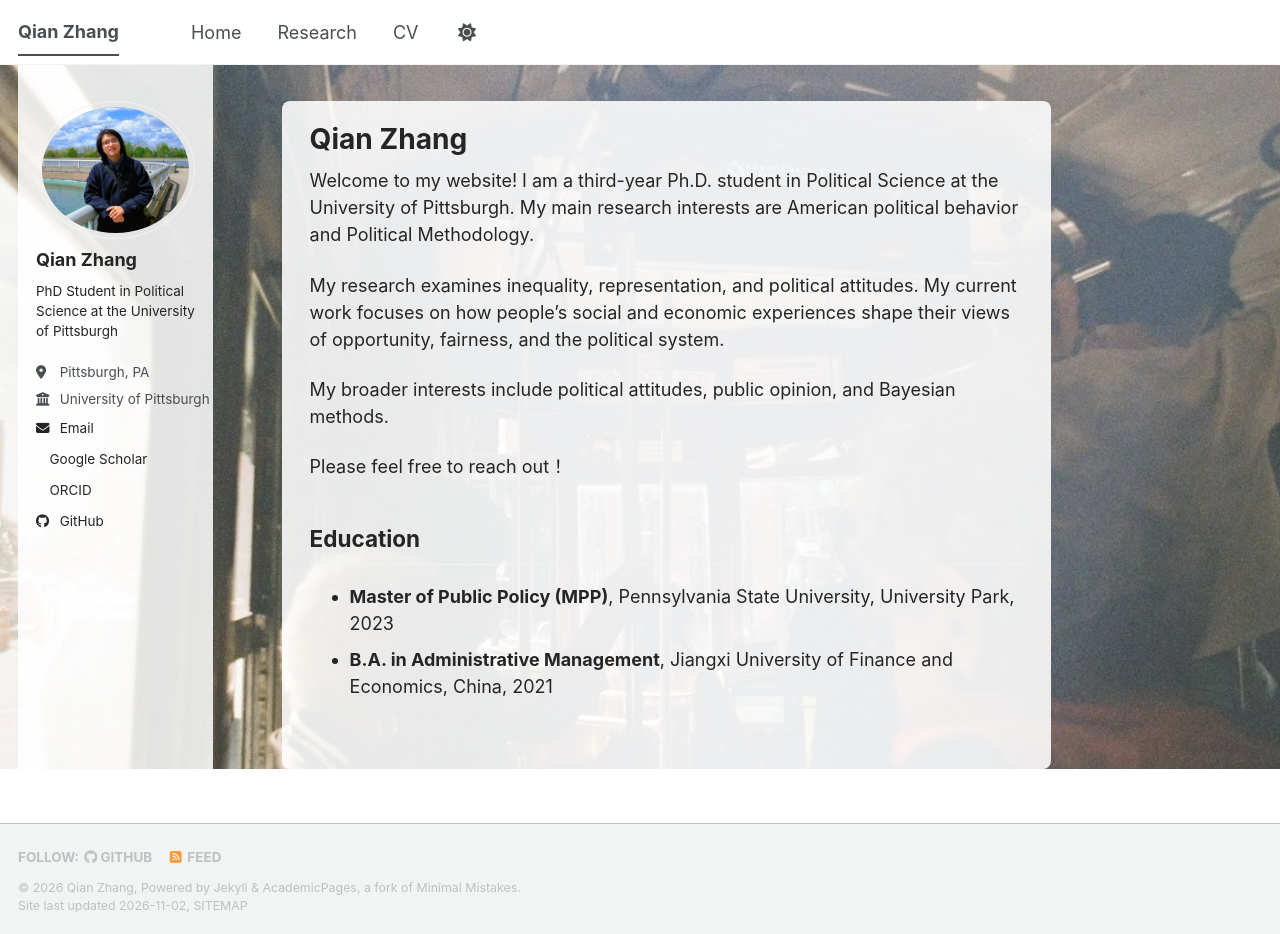
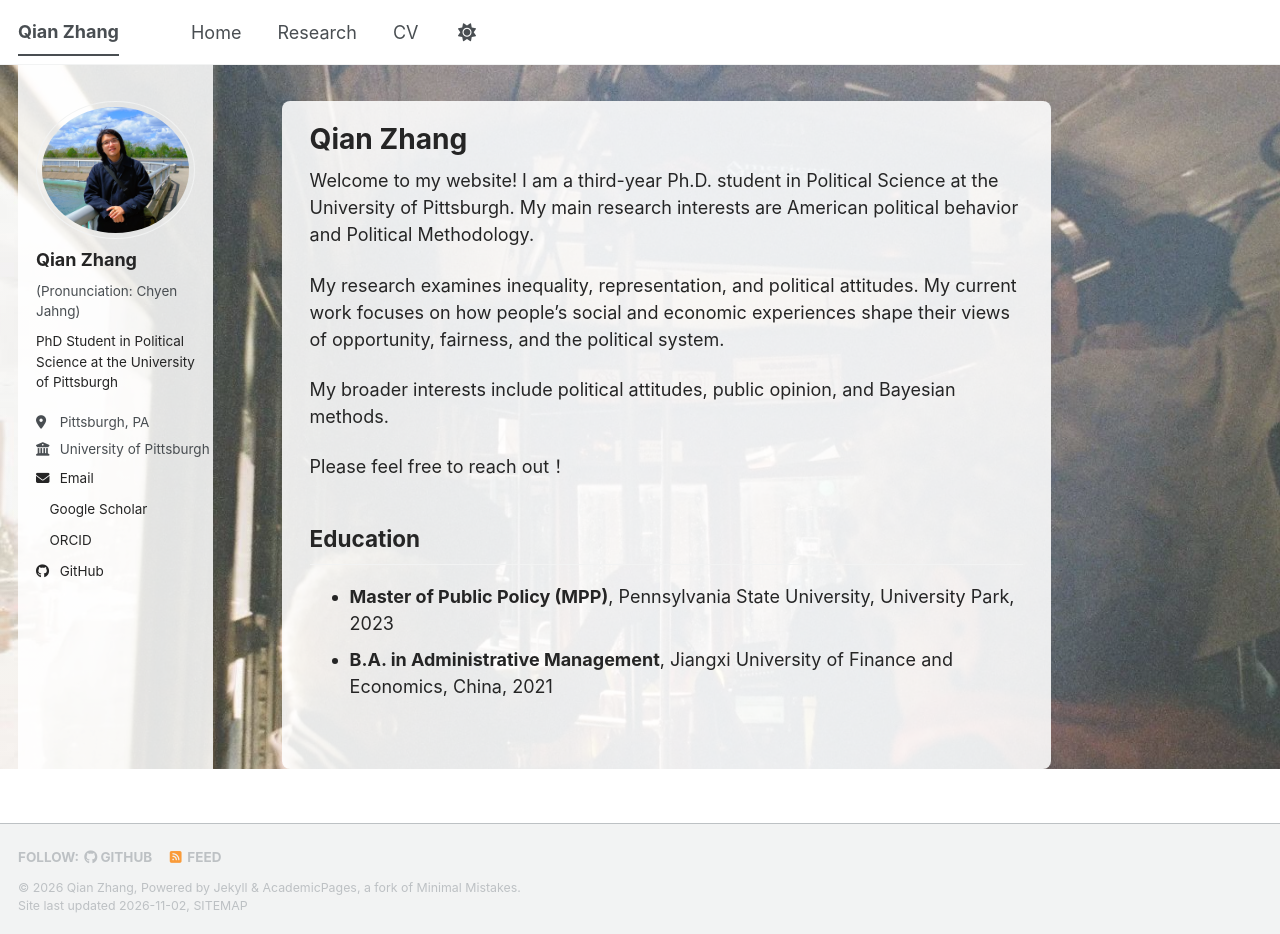
Before and after one commit to Qian567/Qian567.github.io, a Jekyll site: the page built from _pages/about.md, in a window 1280 px wide and 934 px high. Built offline with Jekyll 4.4.1, drawn with Linux system fonts in a browser that asks for light colours; a script bundle is joined from its source files by our own code; a style sheet for code colours, icons or effects is not loaded.

Commit message:
Update author-profile.html

```diff
--- a/_includes/author-profile.html
+++ b/_includes/author-profile.html
@@ -14,11 +14,25 @@
     {% endif %}
   </div>
 
-  <div class="author__content">
-    <h3 class="author__name">{{ author.name }}</h3>
-    {% if author.pronouns %}<p class="author__pronouns">{{ author.pronouns }}</p>{% endif %}
-    {% if author.bio %}<p class="author__bio">{{ author.bio }}</p>{% endif %}
-  </div>
+
+<div class="author__content">
+  <h3 class="author__name">{{ author.name }}</h3>
+
+  {% if author.pronunciation %}
+    <p class="author__pronouns">
+      (Pronunciation: {{ author.pronunciation }})
+    </p>
+  {% endif %}
+
+  {% if author.pronouns %}
+    <p class="author__pronouns">{{ author.pronouns }}</p>
+  {% endif %}
+
+  {% if author.bio %}
+    <p class="author__bio">{{ author.bio }}</p>
+  {% endif %}
+</div>
+
 
   <div class="author__urls-wrapper">
     <button class="btn btn--inverse">Follow</button>
```
